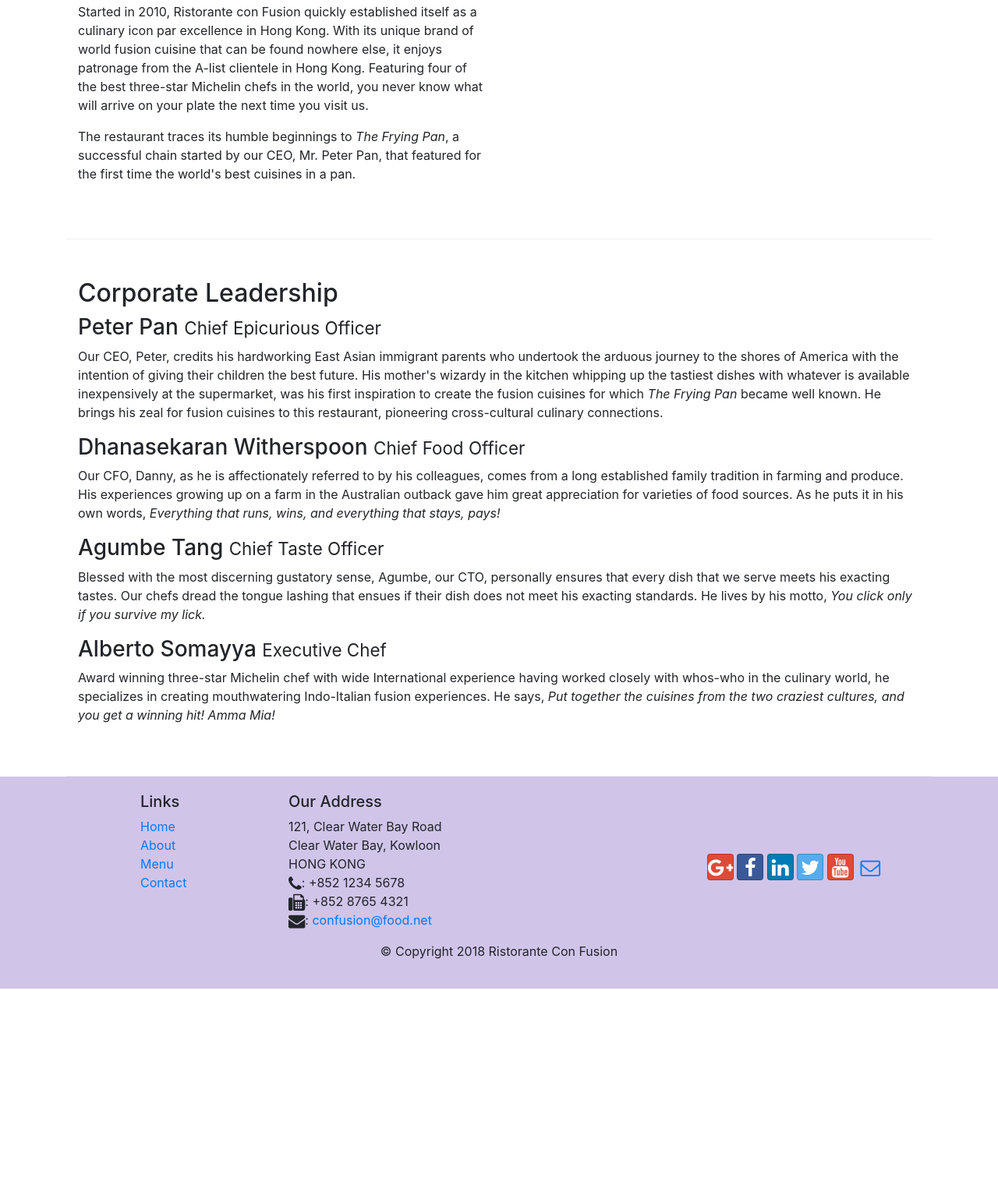
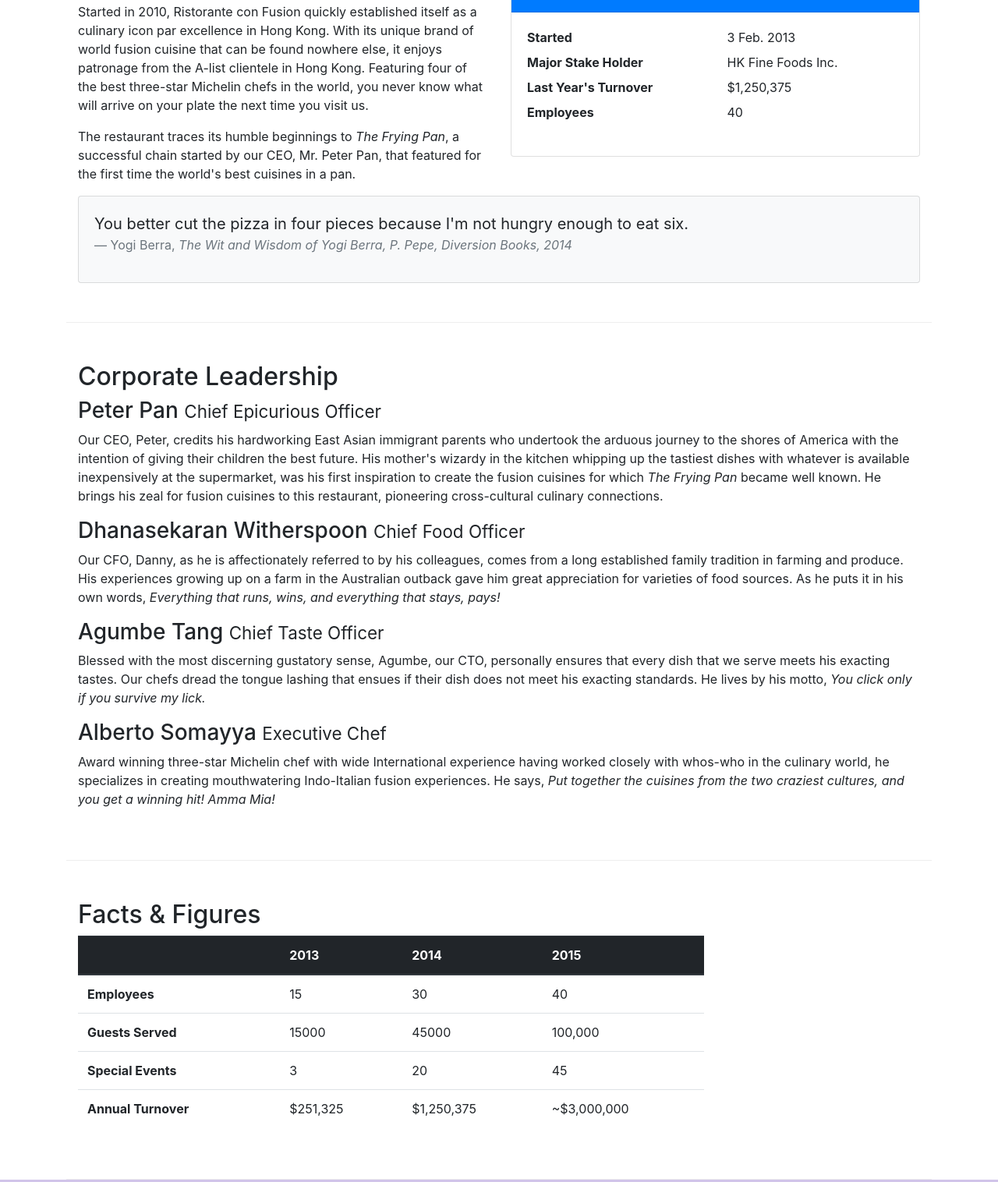
Before and after one commit to shivampri2002/ristorante_confusion, a website: page aboutus.html in a window 1280 px wide. Shown: the part 558-2074 px from the top of the page at 78% size. Before the commit the page ends 1826 px from the top, so only its background shows below. Drawn offline with nearby package versions, Linux system fonts and the light colour scheme.

Commit message:
Tables and Card

```diff
--- a/aboutus.html
+++ b/aboutus.html
@@ -65,7 +65,34 @@
                 <p>Started in 2010, Ristorante con Fusion quickly established itself as a culinary icon par excellence in Hong Kong. With its unique brand of world fusion cuisine that can be found nowhere else, it enjoys patronage from the A-list clientele in Hong Kong.  Featuring four of the best three-star Michelin chefs in the world, you never know what will arrive on your plate the next time you visit us.</p>
                 <p>The restaurant traces its humble beginnings to <em>The Frying Pan</em>, a successful chain started by our CEO, Mr. Peter Pan, that featured for the first time the world's best cuisines in a pan.</p>
             </div>
-            <div>
+            <div class="col-sm">
+                <div class="card">
+                    <h3 class="card-header bg-primary text-white">Facts At a Glance</h3>
+                    <div class="card-body">
+                        <dl class="row">
+                            <dt class="col-6">Started</dt>
+                            <dd class="col-6">3 Feb. 2013</dd>
+                            <dt class="col-6">Major Stake Holder</dt>
+                            <dd class="col-6">HK Fine Foods Inc.</dd>
+                            <dt class="col-6">Last Year's Turnover</dt>
+                            <dd class="col-6">$1,250,375</dd>
+                            <dt class="col-6">Employees</dt>
+                            <dd class="col-6">40</dd>
+                        </dl>
+                    </div>
+                </div>
+            </div>
+            <div class="col-12">
+                <div class="card card-body bg-light">
+                    <blockquote class="blockquote">
+                        <p class="mb-0">You better cut the pizza in four pieces because
+                            I'm not hungry enough to eat six.</p>
+                        <footer class="blockquote-footer">Yogi Berra,
+                            <cite title="Source Title">The Wit and Wisdom of Yogi Berra,
+                                P. Pepe, Diversion Books, 2014</cite>
+                        </footer>
+                    </blockquote>
+                </div>
             </div>
         </div>
 
@@ -82,6 +109,49 @@
                 <h3>Alberto Somayya <small>Executive Chef</small></h3>
                 <p class="d-none d-sm-block">Award winning three-star Michelin chef with wide International experience having worked closely with whos-who in the culinary world, he specializes in creating mouthwatering Indo-Italian fusion experiences. He says, <em>Put together the cuisines from the two craziest cultures, and you get a winning hit! Amma Mia!</em></p>
             </div>
+       </div>
+       <div class="row row-content">
+           <div class="col-12 col-sm-9">
+               <h2>Facts &amp; Figures</h2>
+               <div class="table-responsive">
+                   <table class="table table-stripped">
+                       <thead class="thead-dark">
+                            <tr>
+                                <th>&nbsp;</th>
+                                <th>2013</th>
+                                <th>2014</th>
+                                <th>2015</th>
+                            </tr>
+                       </thead>
+                       <tbody>
+                        <tr>
+                            <th>Employees</th>
+                            <td>15</td>
+                            <td>30</td>
+                            <td>40</td>
+                        </tr>
+                        <tr>
+                            <th>Guests Served</th>
+                            <td>15000</td>
+                            <td>45000</td>
+                            <td>100,000</td>
+                        </tr>
+                        <tr>
+                            <th>Special Events</th>
+                            <td>3</td>
+                            <td>20</td>
+                            <td>45</td>
+                        </tr>
+                        <tr>
+                            <th>Annual Turnover</th>
+                            <td>$251,325</td>
+                            <td>$1,250,375</td>
+                            <td>~$3,000,000</td>
+                        </tr>
+                       </tbody>
+                   </table>
+               </div>
+           </div>
        </div>
 
     </div>
```
